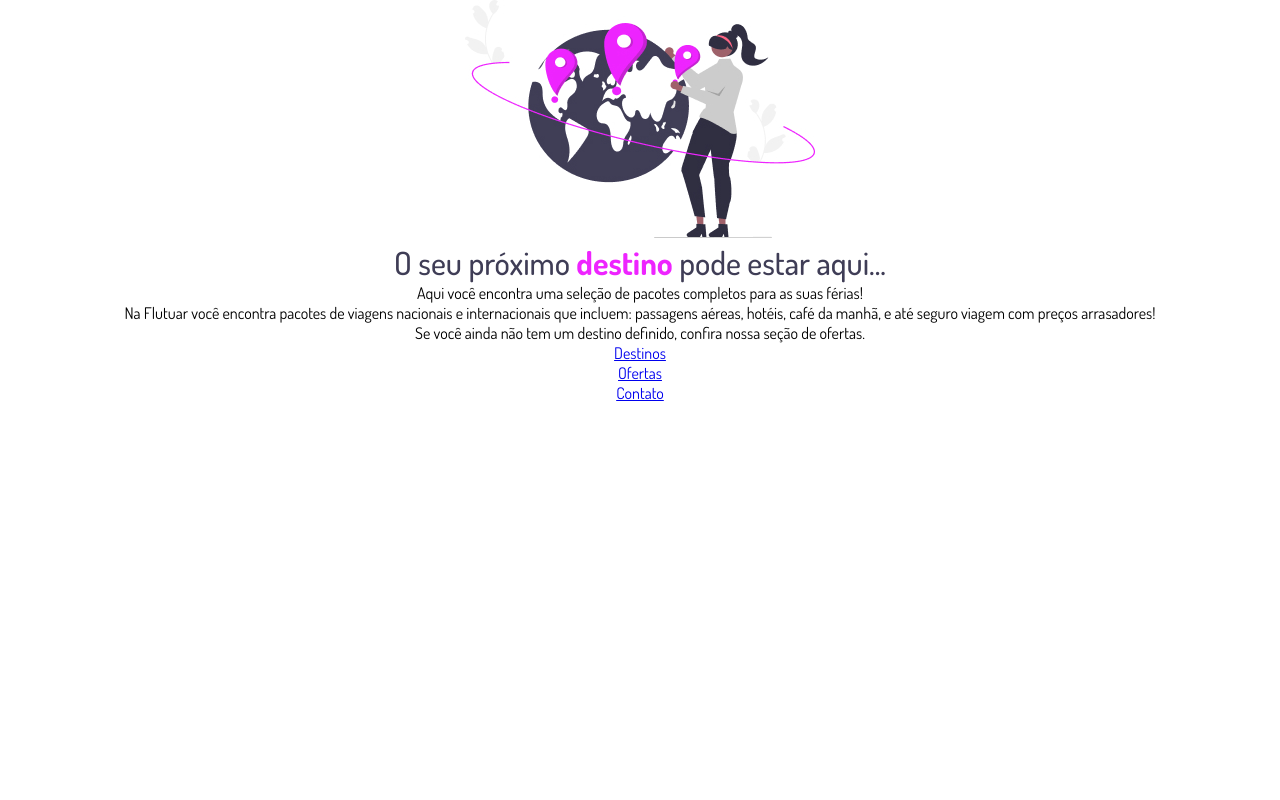
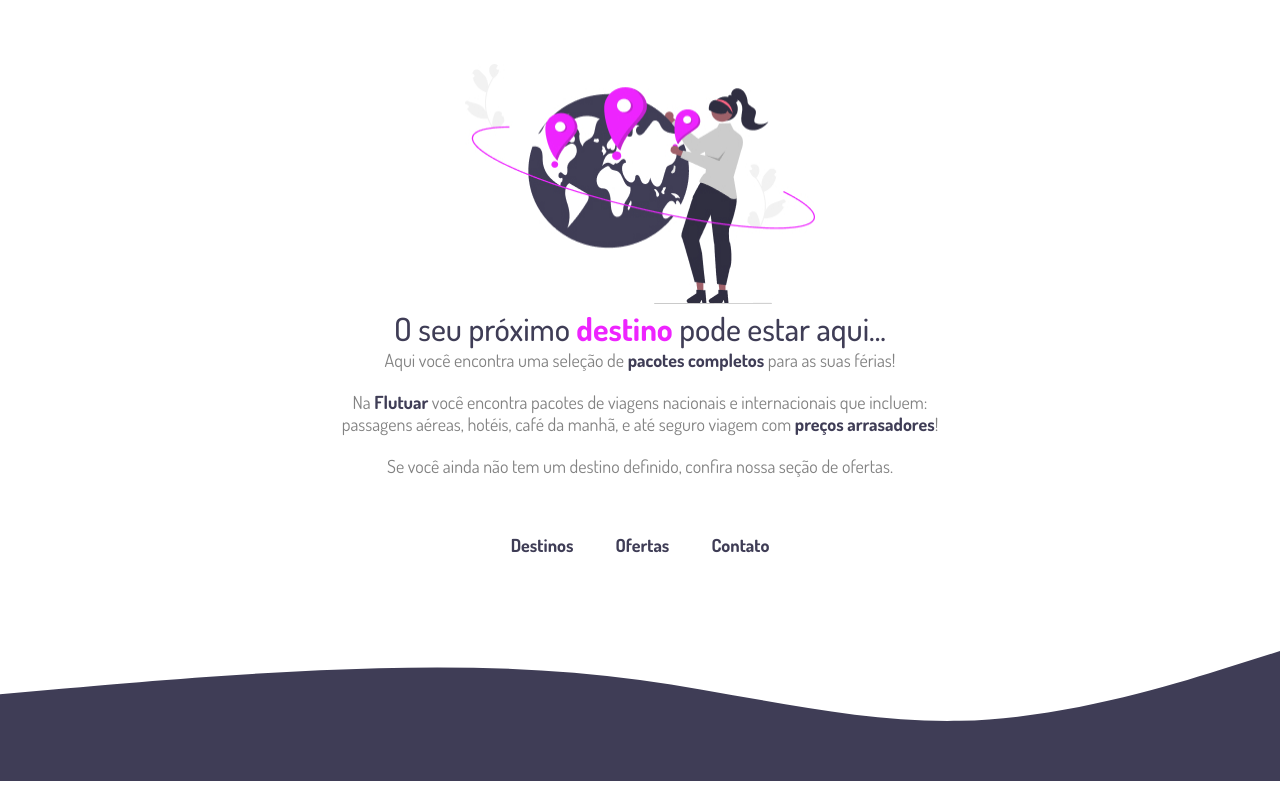
Before and after one commit to rubenstadeum/Flutuar, a plain HTML site: page index.html in a window 1280 px wide. Drawn offline with Linux system fonts and the light colour scheme.

Commit message:
estilização rodapé

```diff
--- a/index.html
+++ b/index.html
@@ -9,17 +9,25 @@
     <meta name="viewport" content="width=device-width, initial-scale=1.0">
     <title>Flutuar</title>
 
+    <link rel="shortcut icon" href="/assests/Favicon.svg" type="image">
+
     <link rel="stylesheet" href="styles.css">
 </head>
 <body>
     <div id="container">
+
+        <main>
             <img src="./assests/img1.jpg" alt="">
             <h1>O seu próximo <strong>destino</strong> pode estar aqui...</h1>
             <p>Aqui você encontra uma seleção de <span>pacotes completos</span> para as suas férias!</p>
+            <br>
             <p>Na <span>Flutuar</span> você encontra pacotes de viagens nacionais e internacionais que incluem: passagens
              aéreas, hotéis, café da manhã, e até seguro viagem com <span>preços arrasadores</span>!</p>
+             <br>
             <p>Se você ainda não tem um destino definido, confira nossa seção de ofertas.</p>
+        </main>
 
+        <footer>
             <ul>
                 <li>
                     <a href="#">Destinos</a>
@@ -31,8 +39,11 @@
                     <a href="#">Contato</a>
                 </li>
             </ul>
+
+            <div class="wave">
+                <img src="./assests/Wave.svg" alt="">
             </div>
-
-    <footer></footer>
+        </footer>
+    </div>
 </body>
 </html>
--- a/styles.css
+++ b/styles.css
@@ -18,17 +18,69 @@ body {
     font-family: 'Dosis', sans-serif;
 }
 
+#container {
+    width: 626px;
+    display: flex;
+    text-align: center;
+    flex-direction: column;
+    margin: 6.4rem auto;
+    align-items: center;
+}
+
+#container main {
+    flex: 1;
+}
+
 h1 {
     font-size: 3.2rem;
     font-weight: 500;
     color: var(--dark-blue);
 }
 
-#container{
-    text-align: center;
+img {
+    width: 35rem;
+    height: 24rem;
 }
 
 strong {
     color: var(--shock-pink);
     font-weight: 700;
 }
+
+p {
+    font-size: 1.8rem;
+    font-weight: 400;
+    color: var(--gray-300);
+    line-height: 2.2rem;
+}
+
+span {
+    color: var(--dark-blue);
+    font-weight: 700;
+}
+
+footer {
+    position: absolute;
+    bottom: 0;
+    overflow-y: hidden;
+}
+
+ul {
+    display: flex;
+    list-style: none;
+    justify-content: center;
+    gap: 4.2rem;
+}
+
+ul li a {
+    font-size: 1.8rem;
+    font-weight: 700;
+    color: var(--dark-blue);
+    text-decoration: none;
+}
+
+.wave img {
+    position: relative;
+    width: 100%;
+    bottom: -4rem;
+}
```
Also changed, not shown: assests/Favicon.svg (added), assests/Wave.svg (added). Lines whose indentation alone changed are shown as unchanged.
